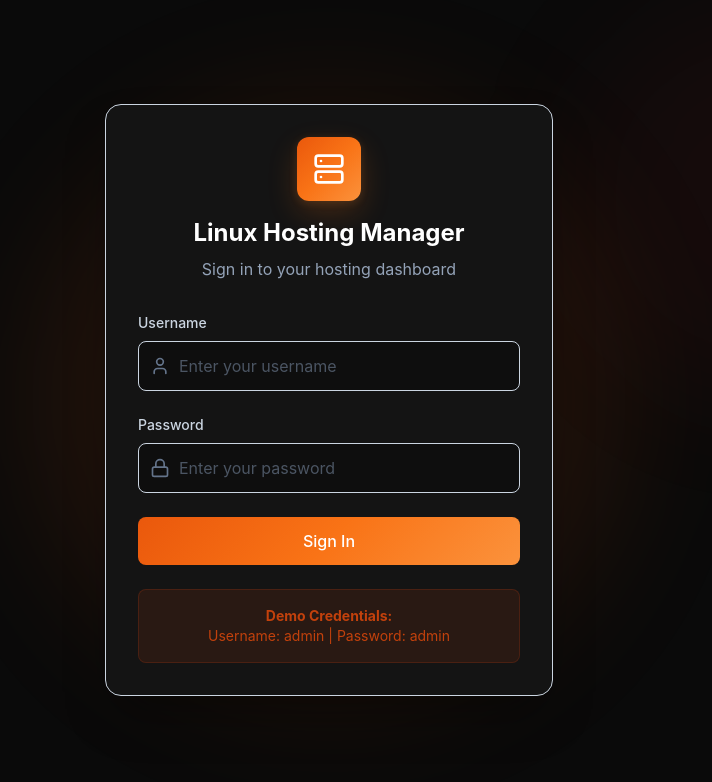
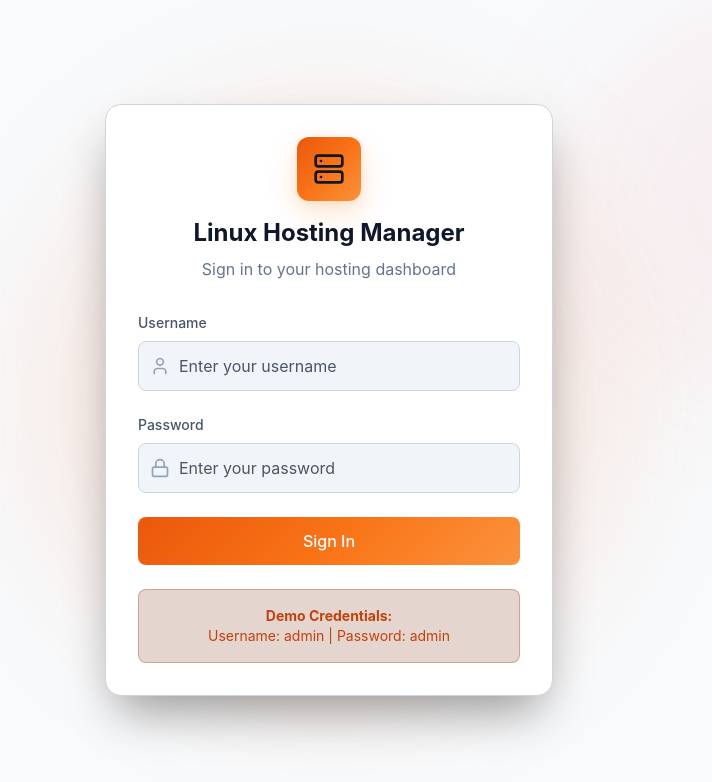
Before and after one commit to adhilNuckz/finalproject, a React (Vite) app in the folder front/: page / in a window 1280 px wide. Shown: the top 782 px of the page, without its empty margins (311-1023 px from the left). Built offline with nearby package versions, Linux system fonts and the light colour scheme; no server answers.

Commit message:
lightmoded

```diff
--- a/front/src/index.css
+++ b/front/src/index.css
@@ -58,16 +58,16 @@
 }
 
 @layer utilities {
-  .bg-\[\#0a0a0a\] { background-color: #0a0a0a !important; }
-  .bg-\[\#0b0b0b\] { background-color: #0b0b0b !important; }
-  .bg-\[\#0e0e0e\] { background-color: #0e0e0e !important; }
-  .bg-\[\#101010\] { background-color: #101010 !important; }
-  .bg-\[\#111111\] { background-color: #111111 !important; }
-  .bg-\[\#141414\] { background-color: #141414 !important; }
-  .bg-\[\#151515\] { background-color: #151515 !important; }
-  .bg-\[\#1a1a1a\] { background-color: #1a1a1a !important; }
-  .bg-\[\#1f1f1f\] { background-color: #1f1f1f !important; }
-  .bg-\[\#252525\] { background-color: #252525 !important; }
+  .bg-\[\#0a0a0a\] { background-color: #f8fafc !important; }
+  .bg-\[\#0b0b0b\] { background-color: #f8fafc !important; }
+  .bg-\[\#0e0e0e\] { background-color: #f1f5f9 !important; }
+  .bg-\[\#101010\] { background-color: #f1f5f9 !important; }
+  .bg-\[\#111111\] { background-color: #f1f5f9 !important; }
+  .bg-\[\#141414\] { background-color: #ffffff !important; }
+  .bg-\[\#151515\] { background-color: #ffffff !important; }
+  .bg-\[\#1a1a1a\] { background-color: #f8fafc !important; }
+  .bg-\[\#1f1f1f\] { background-color: #e2e8f0 !important; }
+  .bg-\[\#252525\] { background-color: #cbd5e1 !important; }
 
   .border-\[\#1a1a1a\],
   .border-\[\#1f1f1f\],
@@ -80,13 +80,13 @@
     border-color: #e2e8f0 !important;
   }
 
-  .text-gray-100 { color: #f7fafc !important; }
-  .text-gray-200 { color: #edf2f7 !important; }
-  .text-gray-300 { color: #e2e8f0 !important; }
-  .text-gray-400 { color: #cbd5e1 !important; }
-  .text-gray-500 { color: #94a3b8 !important; }
-  .text-gray-600 { color: #64748b !important; }
-  .text-white { color: #ffffff !important; }
+  .text-gray-100 { color: #0f172a !important; }
+  .text-gray-200 { color: #1e293b !important; }
+  .text-gray-300 { color: #334155 !important; }
+  .text-gray-400 { color: #475569 !important; }
+  .text-gray-500 { color: #64748b !important; }
+  .text-gray-600 { color: #94a3b8 !important; }
+  .text-white { color: #0f172a !important; }
 
   .text-lava-300 { color: #c2410c !important; }
   .text-lava-400 { color: #c2410c !important; }
```
